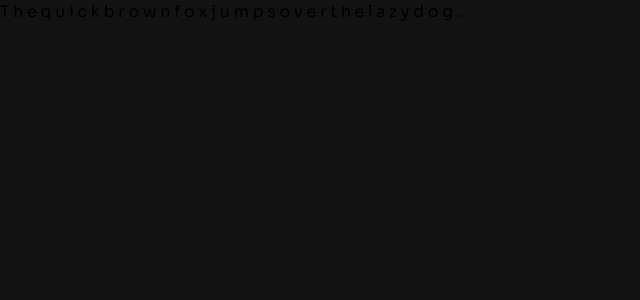
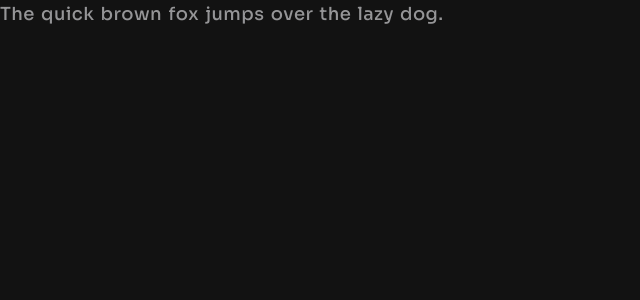
Before and after one commit to docuong0912/speed-typing-app-angular, an Angular app: page / in a window 1280 px wide. Shown: the top 300 px of the page, without its empty margins (0-640 px from the left). Built offline with nearby package versions, Linux system fonts and the light colour scheme.

Commit message:
fix styling and refactor rules

```diff
--- a/src/app/components/textfield/textfield.component.html
+++ b/src/app/components/textfield/textfield.component.html
@@ -1,11 +1,14 @@
-<div>
+<div style="font-size: 0;">
     @for(char of text; track $index) {
-    <span [class.text-[var(--neutral-400)]]="!isActive($index)" [class.bg-[var(--neutral-400)]]="isActive($index)"
+    <span [class.text-pointer]="isActive($index)"
         [class.text-green-500]="this.checked[$index] && $index < currentIndex()"
-        [class.text-red-500]="!this.checked[$index] && $index < currentIndex()">
-        {{
-        char
-        }}</span>
+        [class.invalid-text]="!this.checked[$index] && $index < currentIndex()"
+        class="text-[var(--neutral-400)] text-lg font-stretch-extra-condensed tracking-[-0.1em] font-medium">
+        {{ char}}
+    </span>
+    @if(char === ' ')
+    {
+    <span [class.text-pointer]="isActive($index)"
+        [class.bg-[var(--red-500)]]="!this.checked[$index] && $index < currentIndex()" class="text-lg">&nbsp;</span>}
     }
-
 </div>
```
